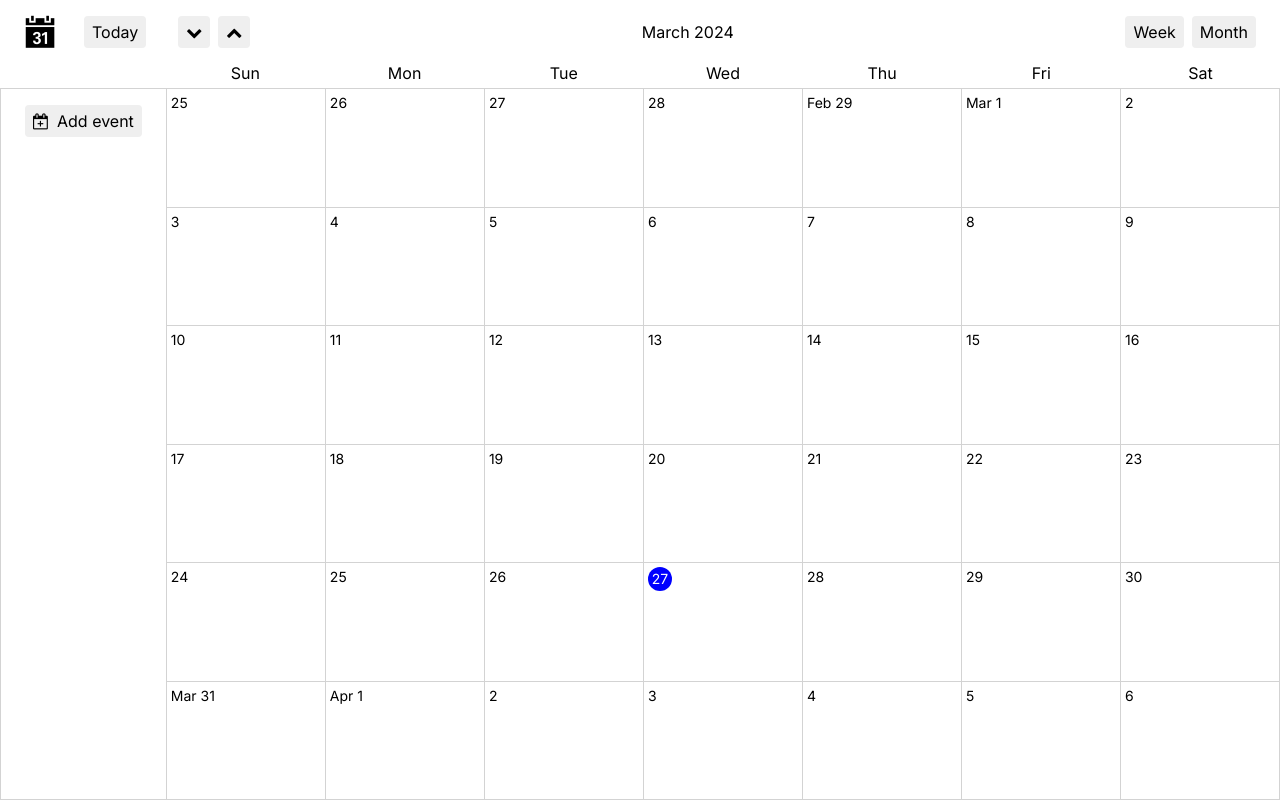
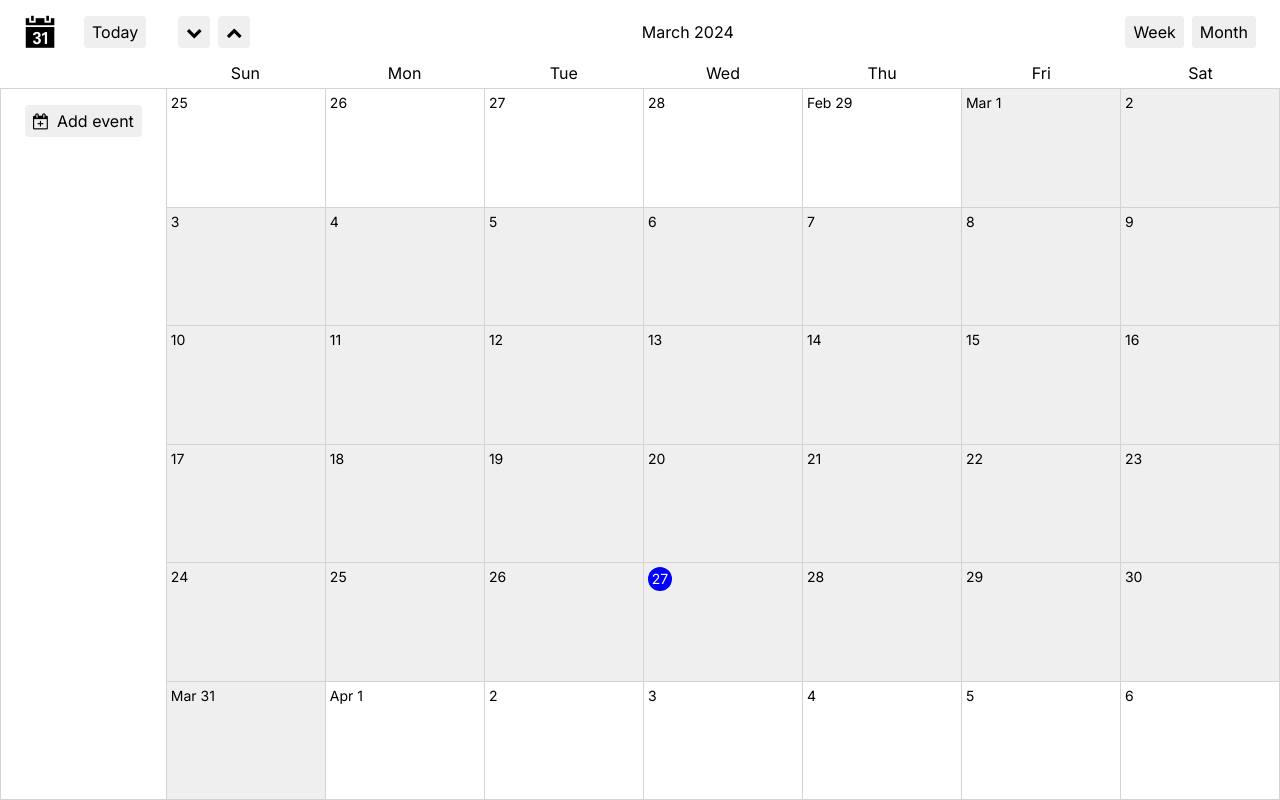
Before and after one commit to YegorKochetkov/calendar_task_nextjs, a Next.js app: page / in a window 1280 px wide. Built offline with nearby package versions, Linux system fonts and the light colour scheme.

Commit message:
feat: day cell is button now, first/last day with month name, current month are different color from another month

```diff
--- a/src/components/day.tsx
+++ b/src/components/day.tsx
@@ -4,15 +4,21 @@ import { css } from "@emotion/react";
 
 import { useLocale } from "@/hooks/useLocale";
 import { isFirstDayOfMonth, isLastDayOfMonth } from "@/lib/utils";
+import { SelectedDateCtx } from "@/context/selectedDateCtx";
 
 const styles = {
 	dayCell: css({
 		display: "flex",
 		flexDirection: "column",
+		border: "unset",
 		borderInlineEnd: "1px solid lightgrey",
 		fontSize: "0.875rem",
 		lineHeight: "1.25rem",
 		padding: "0.25rem",
+	}),
+
+	dayCellDimmed: css({
+		backgroundColor: "transparent",
 	}),
 
 	dayCellHeader: css({
@@ -50,13 +56,23 @@ export const Day = ({ day }: { day: Date }) => {
 
 	const isToday = new Date().toDateString() === day.toDateString();
 
+	const { date: newDate } = React.useContext(SelectedDateCtx);
+	const selectedMonth = new Date(newDate).getMonth();
+	const isCurrentMonth = day.getMonth() === selectedMonth;
+
 	return (
-		<div css={styles.dayCell}>
-			<header css={styles.dayCellHeader}>
+		<button
+			type="button"
+			css={[styles.dayCell, !isCurrentMonth && styles.dayCellDimmed]}
+		>
+			<span hidden aria-hidden="false">
+				Add calendar event
+			</span>
+			<div css={styles.dayCellHeader}>
 				<time css={isToday && styles.todayTime} dateTime={day.toDateString()}>
 					{dayFormat.format(day)}
 				</time>
-			</header>
-		</div>
+			</div>
+		</button>
 	);
 };
```
